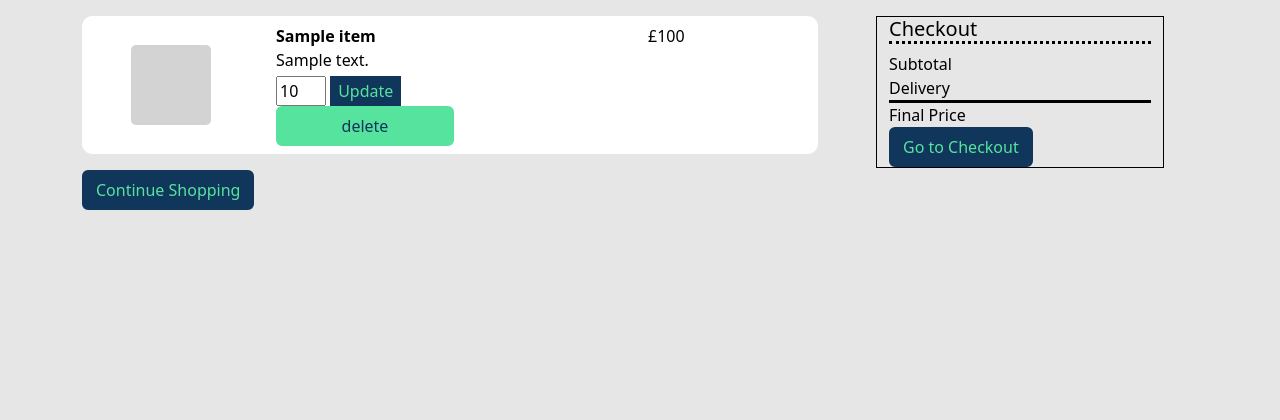
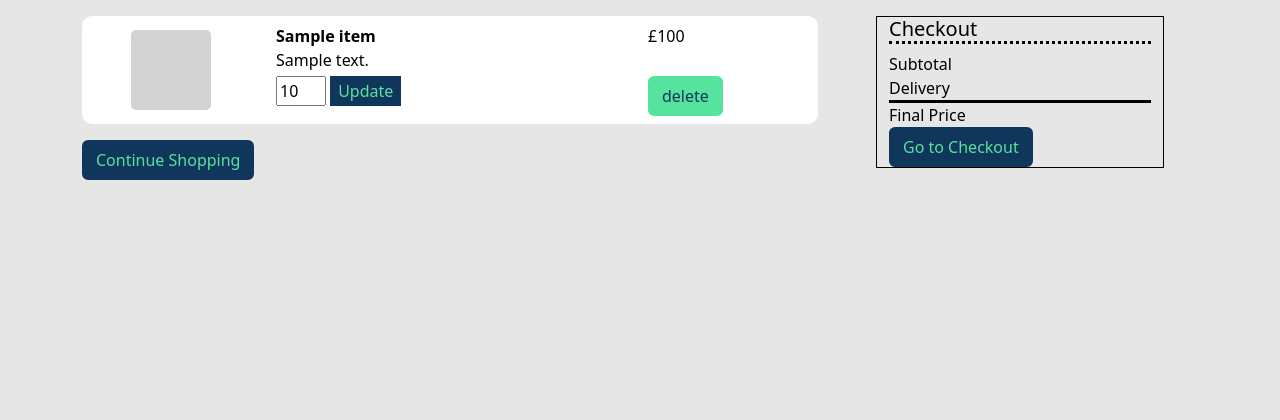
Before and after one commit to georeeve/group13-frontend, a Flask app: template templates/basket.html in a window 1280 px wide. Shown: the part 125-545 px from the top of the page. Run offline with Flask 2, Linux system fonts and the light colour scheme; the template is opened without the code that fills it: most values are stand-ins (such as "Sample title", 1, 10 or a date in 2020).

Commit message:
added div

```diff
--- a/templates/components/basket-items.html
+++ b/templates/components/basket-items.html
@@ -26,9 +26,11 @@
             <button class="btn__main" aria-label="update item">Update</button>
           </form>
         </div>
-        <form id="item-{{ item.id }}" class="delete-item">
-          <button class="col-md-4 btn btn__secondary">delete</button>
-        </form>
+        <div class="col-md-4">
+          <form id="item-{{ item.id }}" class="delete-item">
+            <button class="btn btn__secondary">delete</button>
+          </form>
+        </div>
       </div>
     </div>
   </div>
```
